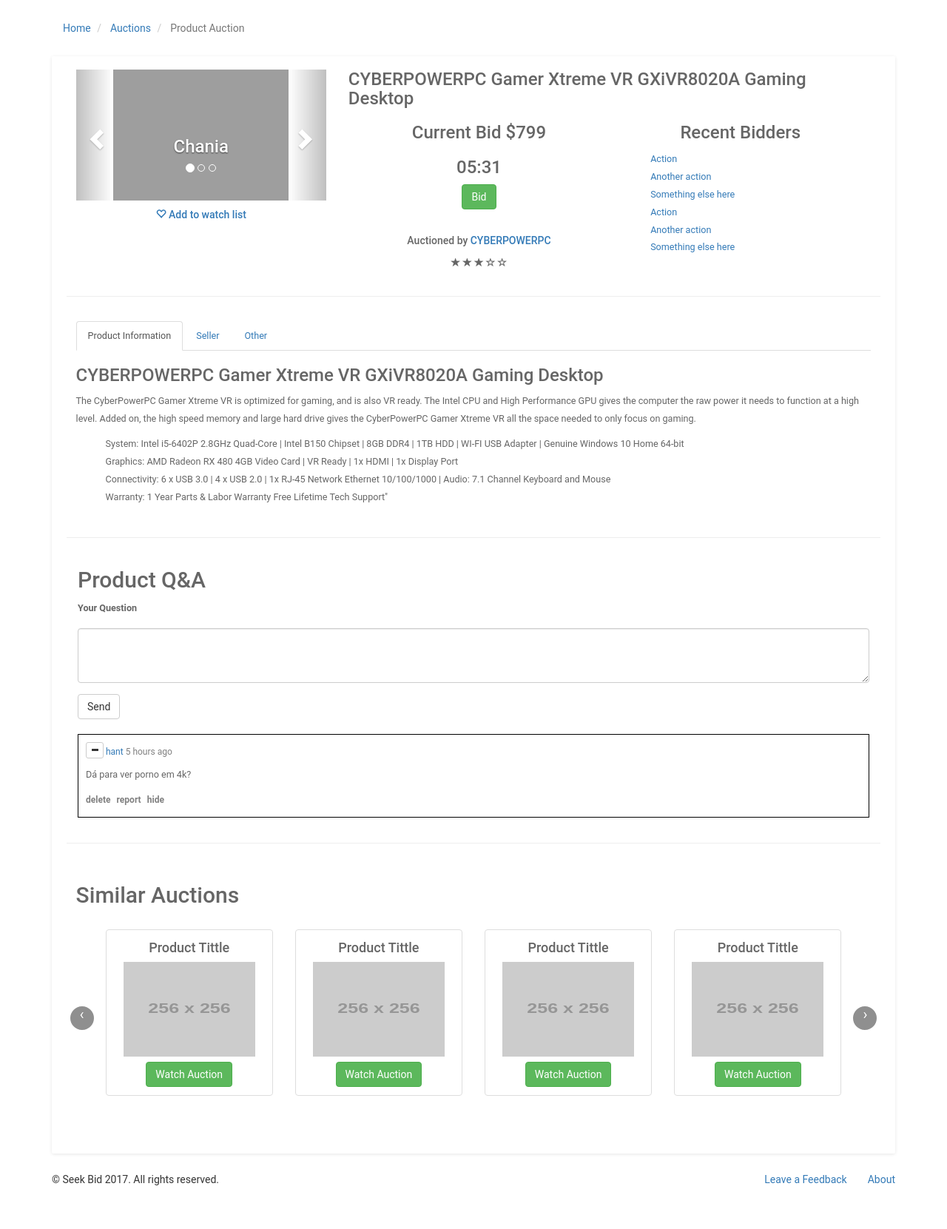
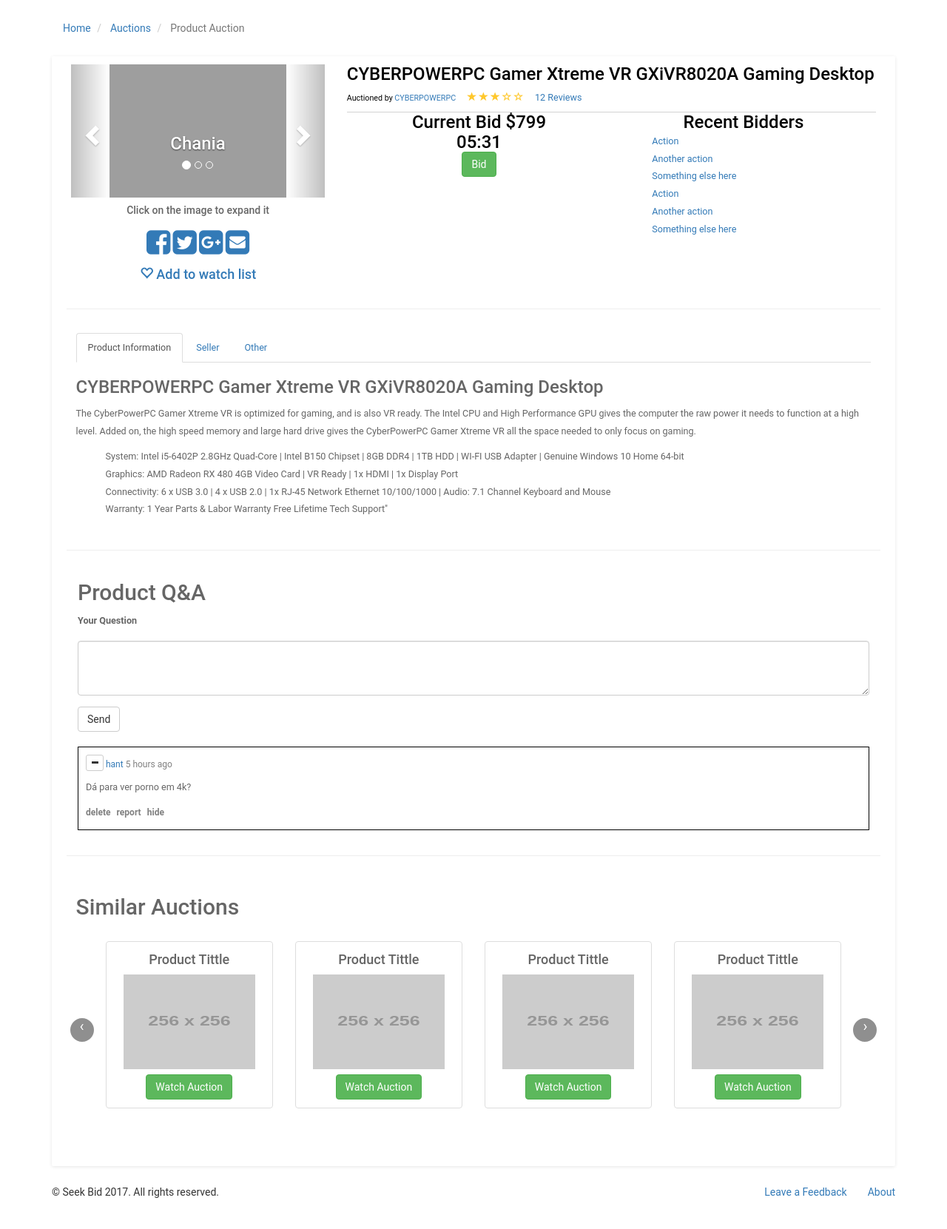
Before and after one commit to renatoabreu11/LBAW, a PHP site: page /auction.html in a window 1280 px wide. Shown: the part 57-1718 px from the top of the page at 74% size. Before the commit the page ends 1659 px from the top, so only its background shows below. Run offline with PHP 8.4, Linux system fonts and the light colour scheme; grey boxes labelled with a size stand in for pictures from a placeholder-image service; some libraries are stand-ins or nearby versions; grey boxes are pictures that could not be loaded.

Commit message:
Improvements to auction

```diff
--- a/SeekBid/app/auction.html
+++ b/SeekBid/app/auction.html
@@ -33,6 +33,8 @@
 
   <link rel="stylesheet" href="https://maxcdn.bootstrapcdn.com/bootstrap/3.3.7/css/bootstrap.min.css">
   <link rel="stylesheet" href="styles/main.css">
+  <link href="https://maxcdn.bootstrapcdn.com/font-awesome/4.3.0/css/font-awesome.min.css" rel="stylesheet">
+
 
 </head>
 <body>
@@ -155,8 +157,8 @@
 
   <div class="grid">
     <div class="grid-body">
-      <div class="row product-auction">
-        <div class="col-md-4">
+      <div class="row auction">
+        <div class="col-md-4 col-xs-12">
           <div id="productGallery" class="carousel slide" data-ride="carousel">
             <ol class="carousel-indicators">
               <li data-target="#productGallery" data-slide-to="0" class="active"></li>
@@ -196,11 +198,29 @@
               <span class="sr-only">Next</span>
             </a>
           </div>
-          <h5 class="text-center"><a href="#"><span class="glyphicon glyphicon-heart-empty" style="cursor:pointer;"></span> Add to watch list</a></h5>
+          <h5 class="text-center">Click on the image to expand it</h5>
+          <div class="share text-center">
+            <a href="https://www.facebook.com/bootsnipp"><i id="social-fb" class="fa fa-facebook-square fa-3x social"></i></a>
+            <a href="https://twitter.com/bootsnipp"><i id="social-tw" class="fa fa-twitter-square fa-3x social"></i></a>
+            <a href="https://plus.google.com/+Bootsnipp-page"><i id="social-gp" class="fa fa-google-plus-square fa-3x social"></i></a>
+            <a href="mailto:bootsnipp@gmail.com"><i id="social-em" class="fa fa-envelope-square fa-3x social"></i></a>
+          </div>
+          <h4 class="text-center"><a href="#"><span class="glyphicon glyphicon-heart-empty" style="cursor:pointer;"></span> Add to watch list</a></h4>
         </div>
 
-        <div class="col-md-8">
-          <h3 style="margin: 0">CYBERPOWERPC Gamer Xtreme VR GXiVR8020A Gaming Desktop</h3>
+        <div class="col-md-8 col-xs-12 info">
+          <h3>CYBERPOWERPC Gamer Xtreme VR GXiVR8020A Gaming Desktop</h3>
+          <div class="sellerInfo">
+            <small>Auctioned by <a href="#">CYBERPOWERPC</a></small>
+            <div class="user-rating-stars">
+              <span class="glyphicon glyphicon-star"></span>
+              <span class="glyphicon glyphicon-star"></span>
+              <span class="glyphicon glyphicon-star"></span>
+              <span class="glyphicon glyphicon-star-empty"></span>
+              <span class="glyphicon glyphicon-star-empty"></span>
+            </div>
+            <a>12 Reviews</a>
+          </div>
           <div class="col-md-6 text-center">
             <h3>Current Bid $799</h3>
             <h3>05:31</h3>
@@ -211,7 +231,6 @@
                 <div class="modal-dialog modal-sm">
                   <div class="modal-content">
                     <div class="modal-header">
-                      <img src="favicon.ico" class="img-rounded" width="64" height="64">
                       <h4>Select the value of your bid!</h4>
                     </div>
 
@@ -234,14 +253,6 @@
                   </div>
                 </div>
               </div>
-            </div>
-            <h5>Auctioned by <a href="#">CYBERPOWERPC</a></h5>
-            <div class="user-rating-stars text-center">
-              <span class="glyphicon glyphicon-star"></span>
-              <span class="glyphicon glyphicon-star"></span>
-              <span class="glyphicon glyphicon-star"></span>
-              <span class="glyphicon glyphicon-star-empty"></span>
-              <span class="glyphicon glyphicon-star-empty"></span>
             </div>
           </div>
           <div class="col-md-6 text-center">
--- a/SeekBid/app/styles/main.css
+++ b/SeekBid/app/styles/main.css
@@ -130,14 +130,37 @@ ul {
 
 /****************************** Product Auction ***************************/
 
-.carousel-inner > .item > img,
-.carousel-inner > .item > a > img {
-  width: 70%;
-  margin: auto;
+.auction{
+  padding: 0.5em;
 }
 
-.product-auction{
-  padding: 1em;
+.auction a{
+  text-decoration: none;
+}
+
+.share {
+  padding-top: 0.5em;
+}
+
+.user-rating-stars {
+  display:inline;
+  padding-left: 1em;
+  padding-right: 1em;
+  color: #ffc82c;
+}
+
+.sellerInfo {
+  padding-top: 0.5em;
+  padding-bottom: 0.5em;
+  border-bottom: 1px solid lightgrey;
+}
+
+.auction .info{
+  color:black;
+}
+
+.auction .info h3{
+  margin: 0;
 }
 
 .product-info{
@@ -175,6 +198,12 @@ ul {
 
 .suggestions{
   padding: 1em;
+}
+
+.carousel-inner > .item > img,
+.carousel-inner > .item > a > img {
+  width: 70%;
+  margin: auto;
 }
 
 .media-carousel
```
